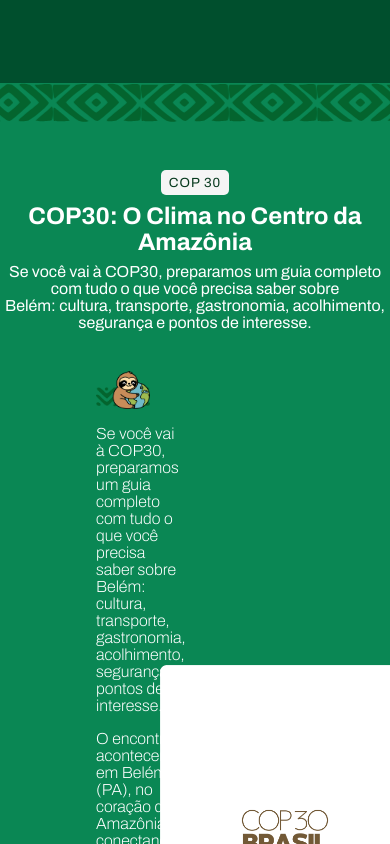
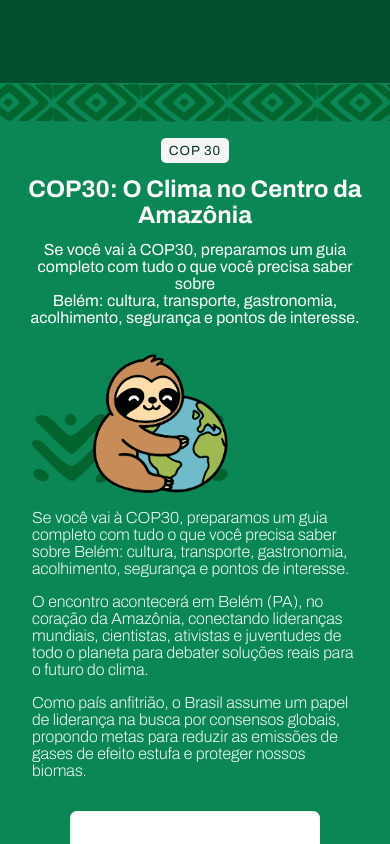
Before and after one commit to LAYSEGABI/COP30, a React (Vite) app: page / in a window 390 px wide. Shown: the part 4700-5544 px from the top of the page. Built offline with nearby package versions, Linux system fonts and the light colour scheme.

Commit message:
guiacop section responsiva

```diff
--- a/src/styles/GuiaCOP30.css
+++ b/src/styles/GuiaCOP30.css
@@ -8,7 +8,7 @@
     flex-direction: column;
     padding: 3rem 0;
     color: white;
-    gap: .5rem;
+    gap: .8rem;
 
     &>h5 {
         background-color: whitesmoke;
@@ -27,6 +27,7 @@
         width: 100%;
         display: flex;
         align-items: center;
+        gap: 2rem;
         justify-content: space-between;
 
         &>.descricao {
@@ -80,7 +81,7 @@
 
                 }
 
-                & > img {
+                &>img {
                     width: 20px;
                 }
             }
@@ -88,3 +89,25 @@
 
     }
 }
+
+
+@media (max-width: 800px) {
+    .GuiaCOP30 {
+        &>.guiaCop-conteudo {
+            padding: 1rem;
+
+        }
+    }
+}
+
+@media (max-width: 700px) {
+    .GuiaCOP30 {
+        padding: 1rem;
+
+        &>.guiaCop-conteudo {
+            padding: 1rem;
+            flex-direction: column;
+
+        }
+    }
+}
```
